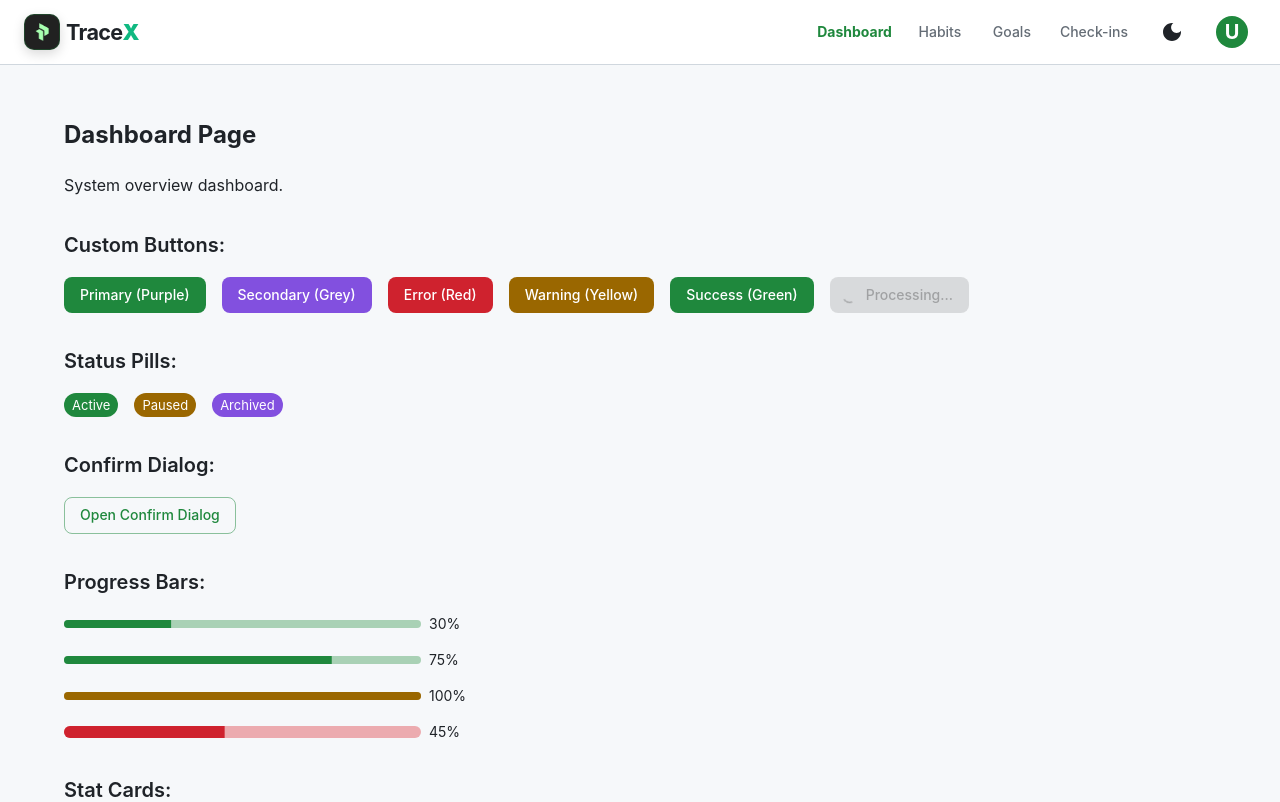
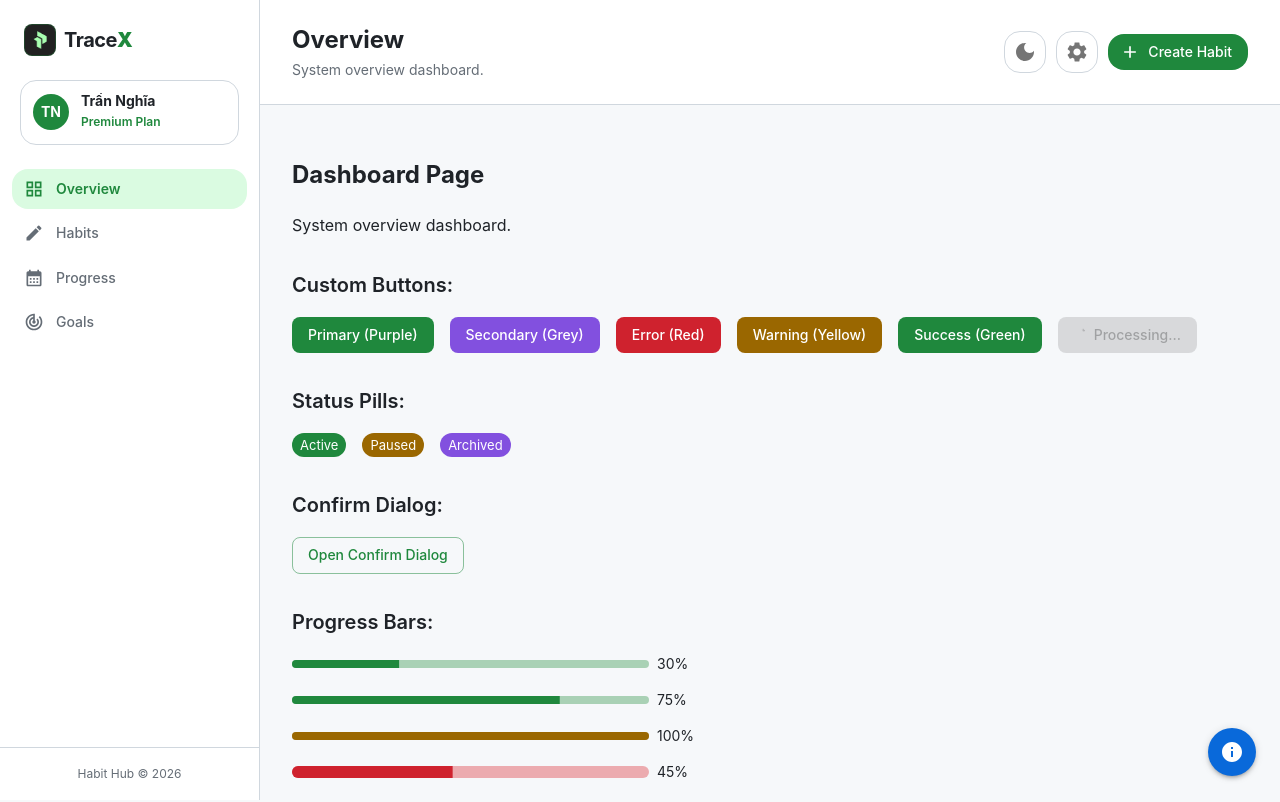
Before and after one commit to NghiaDPTWorkk/habit-hub, a React (Vite) app in the folder fe/: page / in a window 1280 px wide. Shown: the top 802 px of the page. Built offline with nearby package versions, Linux system fonts and the light colour scheme.

Commit message:
feat(ui): HH-29 - redesign mainlayout to left sidebar layout

```diff
--- a/fe/src/components/layouts/MainLayout.tsx
+++ b/fe/src/components/layouts/MainLayout.tsx
@@ -1,27 +1,33 @@
-import React from 'react'
-import { Link as RouterLink, Outlet, useLocation } from 'react-router-dom'
-import { alpha } from '@mui/material/styles'
-import {
-  AppBar,
-  Toolbar,
-  Typography,
-  Button,
-  Container,
-  Box,
-  IconButton,
-  Avatar,
-} from '@/components/ui'
-import { APP_CONSTANTS } from '@/constants'
+import React, { useState } from 'react'
+import { Outlet, useLocation } from 'react-router-dom'
+import { Box, IconButton, Drawer } from '@/components/ui'
 import { useBoundStore } from '@/store'
-import { Icons } from '@/components/ui/icons'
-import logo3Img from '@/assets/logo3.png'
+import { pxToRem } from '@/utils'
 
-const USER_INITIAL = 'U'
-const BRAND_FIRST_PART = 'Trace'
-const BRAND_SECOND_PART = 'X'
-const BRAND_FONT_SIZE = '1.35rem'
-const BRAND_LETTER_SPACING = '-0.03em'
-const BRAND_X_COLOR = '#10B981'
+// Sub-layouts
+import { Sidebar } from './Sidebar'
+import { PageHeader } from './PageHeader'
+
+// MUI Icons
+import LightModeIcon from '@mui/icons-material/LightMode'
+import DarkModeIcon from '@mui/icons-material/DarkMode'
+import InfoIcon from '@mui/icons-material/Info'
+import MenuIcon from '@mui/icons-material/Menu'
+
+const BRAND_FIRST = 'Trace'
+const BRAND_SECOND = 'X'
+const MOCK_SUBTITLE_DASHBOARD = 'System overview dashboard.'
+const MOCK_SUBTITLE_HABITS = 'Build and manage all the habits you want to track.'
+const MOCK_SUBTITLE_GOALS = 'Define targets and track progress achievements'
+const MOCK_SUBTITLE_CHECKINS = 'Track your progress and check-in history.'
+
+const MOCK_TITLE_DASHBOARD = 'Overview'
+const MOCK_TITLE_HABITS = 'Habits'
+const MOCK_TITLE_GOALS = 'Goals & Milestones'
+const MOCK_TITLE_CHECKINS = 'Progress'
+
+const COPYRIGHT_LINE = '© '
+const COPYRIGHT_TEXT = ' Habit Hub. Built with React & Material UI.'
 
 export const MainLayout: React.FC = () => {
   const currentYear = new Date().getFullYear()
@@ -29,182 +35,190 @@ export const MainLayout: React.FC = () => {
   const themeMode = useBoundStore((state) => state.themeMode) || 'light'
   const toggleThemeMode = useBoundStore((state) => state.toggleThemeMode)
 
-  const isDashboardActive = location.pathname === '/dashboard' || location.pathname === '/'
-  const isHabitsActive = location.pathname.startsWith('/habits')
-  const isGoalsActive = location.pathname.startsWith('/goals')
-  const isCheckinsActive = location.pathname.startsWith('/checkins')
+  const [mobileOpen, setMobileOpen] = useState(false)
+
+  const handleDrawerToggle = () => {
+    setMobileOpen(!mobileOpen)
+  }
+
+  const getPageHeaderInfo = (pathname: string) => {
+    if (pathname.startsWith('/habits')) {
+      return {
+        title: MOCK_TITLE_HABITS,
+        subtitle: MOCK_SUBTITLE_HABITS,
+      }
+    }
+    if (pathname.startsWith('/goals')) {
+      return {
+        title: MOCK_TITLE_GOALS,
+        subtitle: MOCK_SUBTITLE_GOALS,
+      }
+    }
+    if (pathname.startsWith('/checkins')) {
+      return {
+        title: MOCK_TITLE_CHECKINS,
+        subtitle: MOCK_SUBTITLE_CHECKINS,
+      }
+    }
+    return {
+      title: MOCK_TITLE_DASHBOARD,
+      subtitle: MOCK_SUBTITLE_DASHBOARD,
+    }
+  }
+
+  const { title, subtitle } = getPageHeaderInfo(location.pathname)
 
   return (
     <Box
       sx={{
         display: 'flex',
-        flexDirection: 'column',
         minHeight: '100vh',
         bgcolor: 'background.default',
       }}
     >
-      <AppBar
-        position="static"
-        elevation={0}
+      {/* Sidebar for Desktop */}
+      <Box
+        component="nav"
         sx={{
+          width: pxToRem(260),
+          flexShrink: 0,
+          display: { xs: 'none', md: 'block' },
+          borderRight: '1px solid',
+          borderColor: 'divider',
           bgcolor: 'background.paper',
-          color: 'text.primary',
+        }}
+      >
+        <Sidebar pathname={location.pathname} currentYear={currentYear} />
+      </Box>
+
+      {/* Mobile Drawer */}
+      <Drawer
+        variant="temporary"
+        open={mobileOpen}
+        onClose={handleDrawerToggle}
+        ModalProps={{
+          keepMounted: true,
+        }}
+        sx={{
+          display: { xs: 'block', md: 'none' },
+          '& .MuiDrawer-paper': {
+            boxSizing: 'border-box',
+            width: pxToRem(260),
+          },
+        }}
+      >
+        <Sidebar
+          pathname={location.pathname}
+          onCloseMobile={handleDrawerToggle}
+          currentYear={currentYear}
+        />
+      </Drawer>
+
+      {/* Main Content Pane */}
+      <Box
+        sx={{
+          flexGrow: 1,
+          display: 'flex',
+          flexDirection: 'column',
+          height: '100vh',
+          overflowY: 'auto',
+          minWidth: 0,
+        }}
+      >
+        {/* Mobile Header Bar */}
+        <Box
+          sx={{
+            display: { xs: 'flex', md: 'none' },
+            alignItems: 'center',
+            justifyContent: 'space-between',
+            px: 2,
+            py: 1.5,
             borderBottom: '1px solid',
             borderColor: 'divider',
+            bgcolor: 'background.paper',
           }}
         >
-        <Toolbar>
+          <IconButton color="inherit" edge="start" onClick={handleDrawerToggle}>
+            <MenuIcon />
+          </IconButton>
           <Box
-            component={RouterLink}
-            to="/dashboard"
-            sx={{
-              display: 'flex',
-              alignItems: 'center',
-              flexGrow: 1,
-              gap: 0.75,
-              textDecoration: 'none',
-            }}
-          >
-            <Box
-              sx={(theme) => ({
-                display: 'flex',
-                alignItems: 'center',
-                justifyContent: 'center',
-                height: 36,
-                width: 36,
-                borderRadius: 1.25,
-                bgcolor: theme.palette.grey[900],
-                border: '1px solid',
-                borderColor: alpha(theme.palette.primary.main, 0.35),
-                boxShadow: `0 4px 12px ${alpha(theme.palette.common.black, 0.15)}`,
-                p: 0.75,
-              })}
-            >
-              <Box
-                component="img"
-                src={logo3Img}
-                alt="Logo"
-                sx={{ height: '100%', width: '100%', objectFit: 'contain' }}
-              />
-            </Box>
-            <Typography
-              variant="h6"
             sx={{
               fontWeight: 700,
-                fontSize: BRAND_FONT_SIZE,
-                letterSpacing: BRAND_LETTER_SPACING,
-                color: 'text.primary',
+              fontSize: pxToRem(18),
               display: 'flex',
               alignItems: 'center',
             }}
           >
-              {BRAND_FIRST_PART}
-              <Box
-                component="span"
-                sx={{
-                  color: BRAND_X_COLOR,
-                  fontWeight: 900,
-                }}
-              >
-                {BRAND_SECOND_PART}
+            {BRAND_FIRST}
+            <Box component="span" sx={{ color: 'primary.main', fontWeight: 900 }}>
+              {BRAND_SECOND}
             </Box>
-            </Typography>
           </Box>
-          <Box sx={{ display: 'flex', gap: 1, alignItems: 'center' }}>
-            <Button
-              component={RouterLink}
-              to="/dashboard"
-              sx={{
-                color: isDashboardActive ? 'primary.main' : 'text.secondary',
-                fontWeight: isDashboardActive ? 700 : 500,
-                '&:hover': { color: 'primary.main' },
-              }}
-            >
-              {APP_CONSTANTS.NAVIGATION.DASHBOARD}
-            </Button>
-            <Button
-              component={RouterLink}
-              to="/habits"
-              sx={{
-                color: isHabitsActive ? 'primary.main' : 'text.secondary',
-                fontWeight: isHabitsActive ? 700 : 500,
-                '&:hover': { color: 'primary.main' },
-              }}
-            >
-              {APP_CONSTANTS.NAVIGATION.HABITS}
-            </Button>
-            <Button
-              component={RouterLink}
-              to="/goals"
-              sx={{
-                color: isGoalsActive ? 'primary.main' : 'text.secondary',
-                fontWeight: isGoalsActive ? 700 : 500,
-                '&:hover': { color: 'primary.main' },
-              }}
-            >
-              {APP_CONSTANTS.NAVIGATION.GOALS}
-            </Button>
-            <Button
-              component={RouterLink}
-              to="/checkins"
-              sx={{
-                color: isCheckinsActive ? 'primary.main' : 'text.secondary',
-                fontWeight: isCheckinsActive ? 700 : 500,
-                '&:hover': { color: 'primary.main' },
-              }}
-            >
-              {APP_CONSTANTS.NAVIGATION.CHECKINS}
-            </Button>
-            <IconButton color="inherit" onClick={toggleThemeMode} sx={{ ml: 1 }}>
-              {themeMode === 'light' ? <Icons.DarkMode /> : <Icons.LightMode />}
-            </IconButton>
-            <IconButton color="inherit" sx={{ ml: 1 }}>
-              <Avatar
-                sx={{
-                  width: 32,
-                  height: 32,
-                  bgcolor: 'primary.main',
-                  color: 'primary.contrastText',
-                  fontWeight: 'bold',
-                }}
-              >
-                {USER_INITIAL}
-              </Avatar>
+          <IconButton color="inherit" onClick={toggleThemeMode}>
+            {themeMode === 'light' ? <DarkModeIcon /> : <LightModeIcon />}
           </IconButton>
         </Box>
-        </Toolbar>
-      </AppBar>
 
-      <Container component="main" sx={{ flexGrow: 1, py: 4 }}>
+        {/* Global Page Header */}
+        <PageHeader
+          title={title}
+          subtitle={subtitle}
+          themeMode={themeMode}
+          toggleThemeMode={toggleThemeMode}
+        />
+
+        {/* Page Body Wrapper */}
+        <Box sx={{ flexGrow: 1, p: { xs: 2, md: 4 } }}>
           <Outlet />
-      </Container>
+        </Box>
 
+        {/* Footer */}
         <Box
           component="footer"
           sx={{
             py: 3,
             px: 2,
-          mt: 'auto',
             backgroundColor: 'background.paper',
             borderTop: '1px solid',
             borderColor: 'divider',
+            mt: 'auto',
           }}
         >
-        <Container maxWidth="sm">
-          <Typography
-            variant="body2"
-            align="center"
+          <Box
             sx={{
+              textAlign: 'center',
               color: 'text.secondary',
+              fontSize: pxToRem(14),
             }}
           >
-            {APP_CONSTANTS.FOOTER.COPY}
+            {COPYRIGHT_LINE}
             {currentYear}
-            {APP_CONSTANTS.FOOTER.TEXT}
-          </Typography>
-        </Container>
+            {COPYRIGHT_TEXT}
           </Box>
+        </Box>
+      </Box>
+
+      {/* Floating Help Button */}
+      <IconButton
+        sx={(theme) => ({
+          position: 'fixed',
+          bottom: 24,
+          right: 24,
+          width: 48,
+          height: 48,
+          bgcolor: 'info.main',
+          color: 'info.contrastText',
+          boxShadow: theme.shadows[3],
+          '&:hover': {
+            bgcolor: 'info.dark',
+          },
+          zIndex: 1000,
+        })}
+      >
+        <InfoIcon />
+      </IconButton>
     </Box>
   )
 }
+
 export default MainLayout
--- /dev/null
+++ b/fe/src/components/layouts/PageHeader.tsx
@@ -0,0 +1,100 @@
+import React from 'react'
+import { Link as RouterLink } from 'react-router-dom'
+import { Box, Typography, Button, IconButton } from '@/components/ui'
+
+// MUI Icons
+import SettingsIcon from '@mui/icons-material/Settings'
+import LightModeIcon from '@mui/icons-material/LightMode'
+import DarkModeIcon from '@mui/icons-material/DarkMode'
+
+import AddIcon from '@mui/icons-material/Add'
+
+interface PageHeaderProps {
+  title: string
+  subtitle: string
+  themeMode: 'light' | 'dark'
+  toggleThemeMode: () => void
+}
+
+const BTN_CREATE_HABIT = 'Create Habit'
+
+export const PageHeader: React.FC<PageHeaderProps> = ({
+  title,
+  subtitle,
+  themeMode,
+  toggleThemeMode,
+}) => {
+  return (
+    <Box
+      sx={{
+        display: 'flex',
+        flexDirection: { xs: 'column', sm: 'row' },
+        alignItems: { xs: 'flex-start', sm: 'center' },
+        justifyContent: 'space-between',
+        gap: 2,
+        px: { xs: 2, md: 4 },
+        py: 3,
+        borderBottom: '1px solid',
+        borderColor: 'divider',
+        bgcolor: 'background.paper',
+      }}
+    >
+      <Box>
+        <Typography variant="h5" sx={{ fontWeight: 700, color: 'text.primary' }}>
+          {title}
+        </Typography>
+        <Typography variant="body2" sx={{ color: 'text.secondary', mt: 0.5 }}>
+          {subtitle}
+        </Typography>
+      </Box>
+      <Box
+        sx={{
+          display: 'flex',
+          gap: 1.25,
+          alignItems: 'center',
+          flexWrap: 'wrap',
+          width: { xs: '100%', sm: 'auto' },
+        }}
+      >
+        <IconButton
+          onClick={toggleThemeMode}
+          sx={{
+            border: '1px solid',
+            borderColor: 'divider',
+            borderRadius: 2,
+            p: 1,
+            display: { xs: 'none', md: 'inline-flex' },
+          }}
+        >
+          {themeMode === 'light' ? <DarkModeIcon /> : <LightModeIcon />}
+        </IconButton>
+        <IconButton
+          sx={{
+            border: '1px solid',
+            borderColor: 'divider',
+            borderRadius: 2,
+            p: 1,
+          }}
+        >
+          <SettingsIcon />
+        </IconButton>
+        <Button
+          variant="contained"
+          color="success"
+          startIcon={<AddIcon />}
+          component={RouterLink}
+          to="/habits"
+          sx={{
+            borderRadius: 2,
+            bgcolor: 'primary.main',
+            '&:hover': {
+              bgcolor: 'primary.dark',
+            },
+          }}
+        >
+          {BTN_CREATE_HABIT}
+        </Button>
+      </Box>
+    </Box>
+  )
+}
--- /dev/null
+++ b/fe/src/components/layouts/Sidebar.tsx
@@ -0,0 +1,248 @@
+import React from 'react'
+import { Link as RouterLink } from 'react-router-dom'
+import { alpha } from '@mui/material/styles'
+import { Box, Typography, Avatar, Button } from '@/components/ui'
+import { pxToRem } from '@/utils'
+
+// MUI Icons
+import GridViewIcon from '@mui/icons-material/GridView'
+import EditIcon from '@mui/icons-material/Edit'
+import CalendarMonthIcon from '@mui/icons-material/CalendarMonth'
+import TrackChangesIcon from '@mui/icons-material/TrackChanges'
+
+import logo3Img from '@/assets/logo3.png'
+
+interface SidebarProps {
+  pathname: string
+  onCloseMobile?: () => void
+  currentYear: number
+}
+
+const BRAND_FIRST = 'Trace'
+const BRAND_SECOND = 'X'
+
+const USER_INITIALS = 'TN'
+const USER_NAME = 'Trần Nghĩa'
+const USER_PLAN = 'Premium Plan'
+const NAV_OVERVIEW = 'Overview'
+const NAV_HABITS = 'Habits'
+const NAV_PROGRESS = 'Progress'
+const NAV_GOALS = 'Goals'
+const FOOTER_TEXT = 'Habit Hub © '
+
+export const Sidebar: React.FC<SidebarProps> = ({ pathname, onCloseMobile, currentYear }) => {
+  const isDashboardActive = pathname === '/dashboard' || pathname === '/'
+  const isHabitsActive = pathname.startsWith('/habits')
+  const isGoalsActive = pathname.startsWith('/goals')
+  const isCheckinsActive = pathname.startsWith('/checkins')
+
+  const navItems = [
+    {
+      label: NAV_OVERVIEW,
+      path: '/dashboard',
+      icon: <GridViewIcon fontSize="small" />,
+      active: isDashboardActive,
+    },
+    {
+      label: NAV_HABITS,
+      path: '/habits',
+      icon: <EditIcon fontSize="small" />,
+      active: isHabitsActive,
+    },
+    {
+      label: NAV_PROGRESS,
+      path: '/checkins',
+      icon: <CalendarMonthIcon fontSize="small" />,
+      active: isCheckinsActive,
+    },
+    {
+      label: NAV_GOALS,
+      path: '/goals',
+      icon: <TrackChangesIcon fontSize="small" />,
+      active: isGoalsActive,
+    },
+  ]
+
+  return (
+    <Box
+      sx={{
+        display: 'flex',
+        flexDirection: 'column',
+        height: '100%',
+        bgcolor: 'background.paper',
+      }}
+    >
+      {/* Branding Section */}
+      <Box
+        sx={{
+          display: 'flex',
+          alignItems: 'center',
+          gap: 1,
+          px: 3,
+          py: 3,
+        }}
+      >
+        <Box
+          sx={(theme) => ({
+            display: 'flex',
+            alignItems: 'center',
+            justifyContent: 'center',
+            height: 32,
+            width: 32,
+            borderRadius: 1,
+            bgcolor: theme.palette.grey[900],
+            border: '1px solid',
+            borderColor: alpha(theme.palette.primary.main, 0.35),
+            p: 0.5,
+          })}
+        >
+          <Box
+            component="img"
+            src={logo3Img}
+            alt="Logo"
+            sx={{ height: '100%', width: '100%', objectFit: 'contain' }}
+          />
+        </Box>
+        <Typography
+          variant="h6"
+          sx={{
+            fontWeight: 700,
+            fontSize: pxToRem(20),
+            letterSpacing: pxToRem(-0.48),
+            color: 'text.primary',
+            display: 'flex',
+            alignItems: 'center',
+          }}
+        >
+          {BRAND_FIRST}
+          <Box
+            component="span"
+            sx={{
+              color: 'primary.main',
+              fontWeight: 900,
+            }}
+          >
+            {BRAND_SECOND}
+          </Box>
+        </Typography>
+      </Box>
+
+      {/* User Profile Card */}
+      <Box
+        sx={{
+          border: '1px solid',
+          borderColor: 'divider',
+          borderRadius: 2,
+          p: 1.5,
+          mx: 2.5,
+          mb: 3,
+          display: 'flex',
+          alignItems: 'center',
+          gap: 1.5,
+          bgcolor: 'background.paper',
+        }}
+      >
+        <Avatar
+          sx={{
+            width: 36,
+            height: 36,
+            bgcolor: 'primary.main',
+            color: 'primary.contrastText',
+            fontWeight: 'bold',
+            fontSize: pxToRem(14),
+          }}
+        >
+          {USER_INITIALS}
+        </Avatar>
+        <Box sx={{ minWidth: 0, flexGrow: 1 }}>
+          <Typography
+            variant="body2"
+            sx={{
+              fontWeight: 700,
+              color: 'text.primary',
+              lineHeight: 1.2,
+              overflow: 'hidden',
+              textOverflow: 'ellipsis',
+              whiteSpace: 'nowrap',
+            }}
+          >
+            {USER_NAME}
+          </Typography>
+          <Typography
+            variant="caption"
+            sx={{
+              color: 'primary.main',
+              fontWeight: 600,
+              display: 'block',
+              mt: 0.25,
+            }}
+          >
+            {USER_PLAN}
+          </Typography>
+        </Box>
+      </Box>
+
+      {/* Navigation Links */}
+      <Box
+        sx={{
+          flexGrow: 1,
+          px: 1.5,
+          display: 'flex',
+          flexDirection: 'column',
+          gap: 0.5,
+        }}
+      >
+        {navItems.map((item) => (
+          <Button
+            key={item.label}
+            component={RouterLink}
+            to={item.path}
+            onClick={onCloseMobile}
+            variant="text"
+            startIcon={item.icon}
+            sx={{
+              justifyContent: 'flex-start',
+              px: 2,
+              py: 1,
+              borderRadius: 2,
+              fontWeight: item.active ? 600 : 500,
+              color: item.active ? 'primary.main' : 'text.secondary',
+              bgcolor: item.active ? 'primary.light' : 'transparent',
+              '&:hover': {
+                bgcolor: item.active
+                  ? 'primary.light'
+                  : (theme) => alpha(theme.palette.primary.main, 0.05),
+                color: 'primary.main',
+              },
+              '& .MuiButton-startIcon': {
+                color: item.active ? 'primary.main' : 'text.secondary',
+                mr: 1.5,
+              },
+            }}
+          >
+            {item.label}
+          </Button>
+        ))}
+      </Box>
+
+      {/* Footer Inside Sidebar */}
+      <Box
+        sx={{
+          p: 2,
+          borderTop: '1px solid',
+          borderColor: 'divider',
+          mt: 'auto',
+        }}
+      >
+        <Typography
+          variant="caption"
+          align="center"
+          sx={{ color: 'text.secondary', display: 'block' }}
+        >
+          {FOOTER_TEXT}
+          {currentYear}
+        </Typography>
+      </Box>
+    </Box>
+  )
+}
```
Lines whose indentation alone changed are shown as unchanged.
